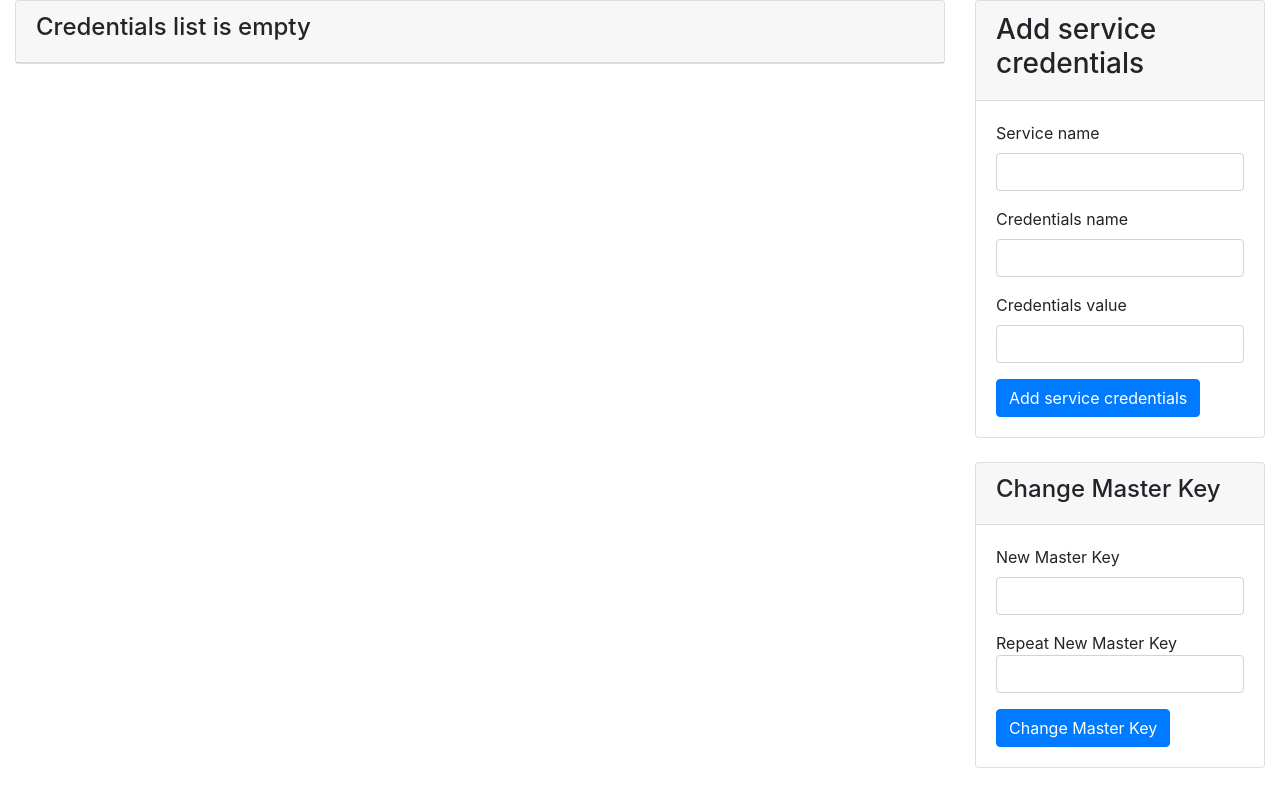
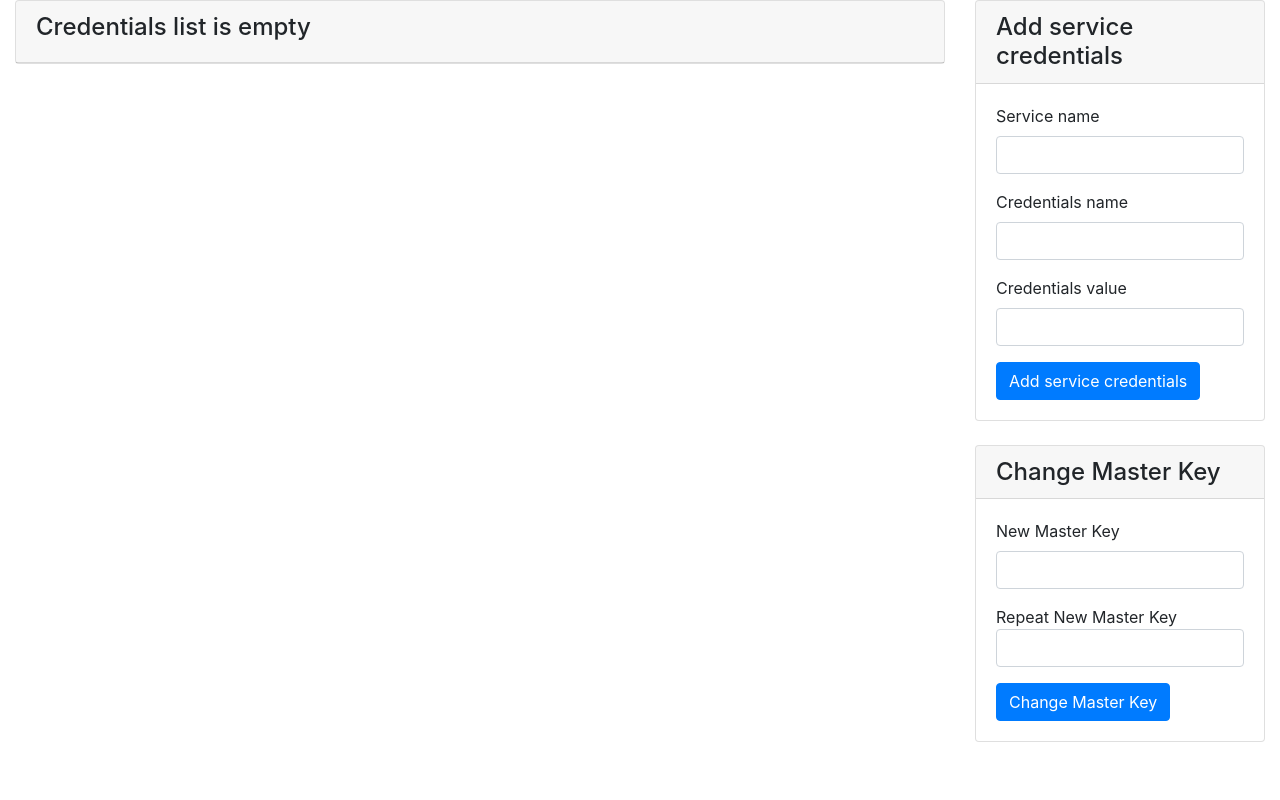
Before and after one commit to Pavel3333/CredentialsManager, a Flask app: template templates/session.html in a window 1280 px wide. Run offline with Flask 2, Linux system fonts and the light colour scheme; the template is opened without the code that fills it, so the values that code supplies are empty; some libraries are stand-ins or nearby versions.

Commit message:
update creda; little design fix

```diff
--- a/templates/session.html
+++ b/templates/session.html
@@ -6,9 +6,9 @@
     <div class="row">
         <div class="col-sm-3 order-2">
             <div class="card">
-                <div class="card-header">
-                    <h3>Add service credentials</h3>
-                </div>
+                <h4 class="card-header">
+                    Add service credentials
+                </h4>
                 <div class="card-body">
                     <form method="post">
                         <input type="hidden" name="master_key" id="master_key" value="{{master_key}}" required/>
@@ -34,9 +34,9 @@
             </div>
             <br>
             <div class="card">
-                <div class="card-header">
-                    <h4>Change Master Key</h4>
-                </div>
+                <h4 class="card-header">
+                    Change Master Key
+                </h4>
                 <div class="card-body">
                     <form method="post">
                         <input type="hidden" name="master_key" id="master_key" value="{{master_key}}" required/>
```
Also changed, not shown: 1 other file.
